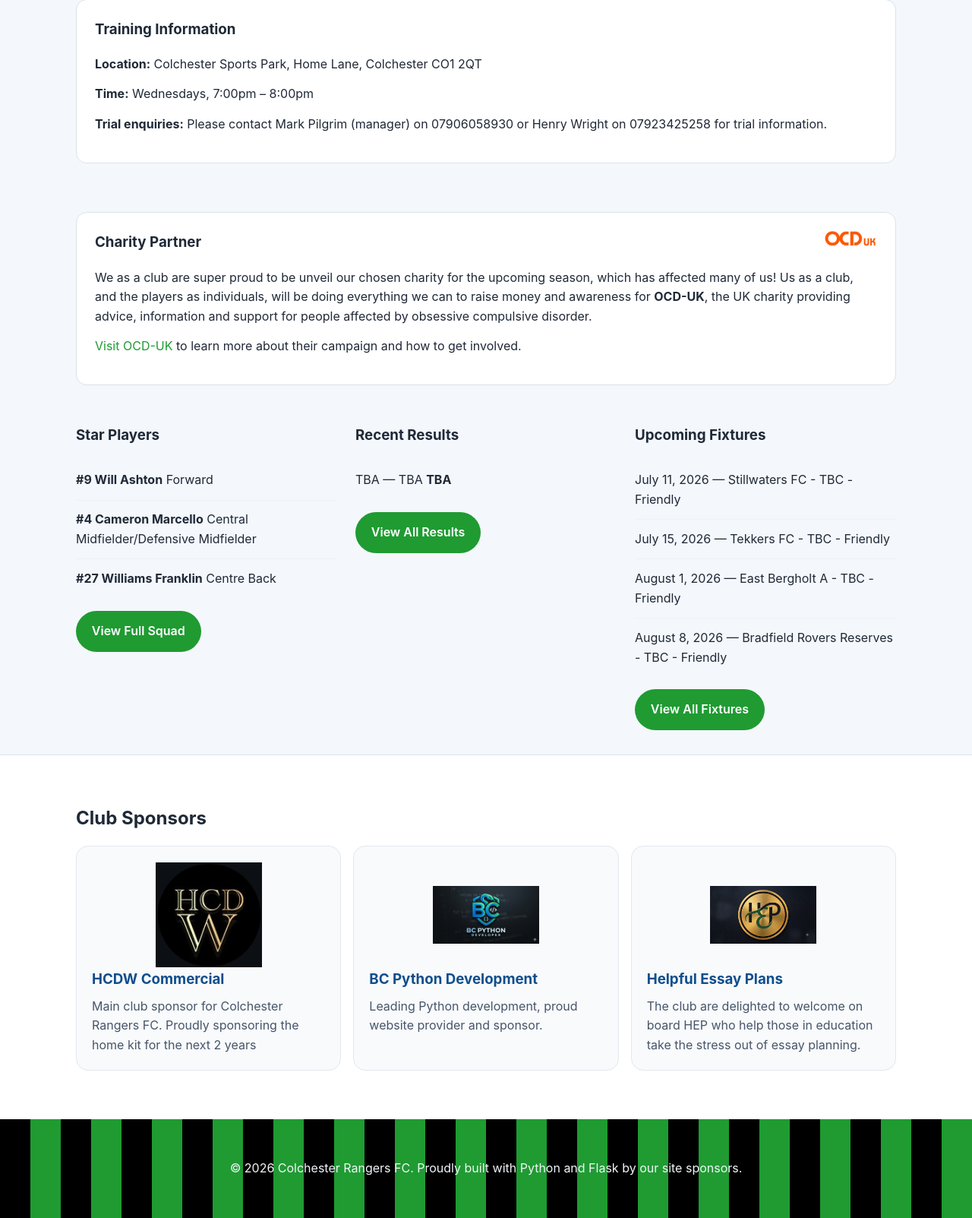
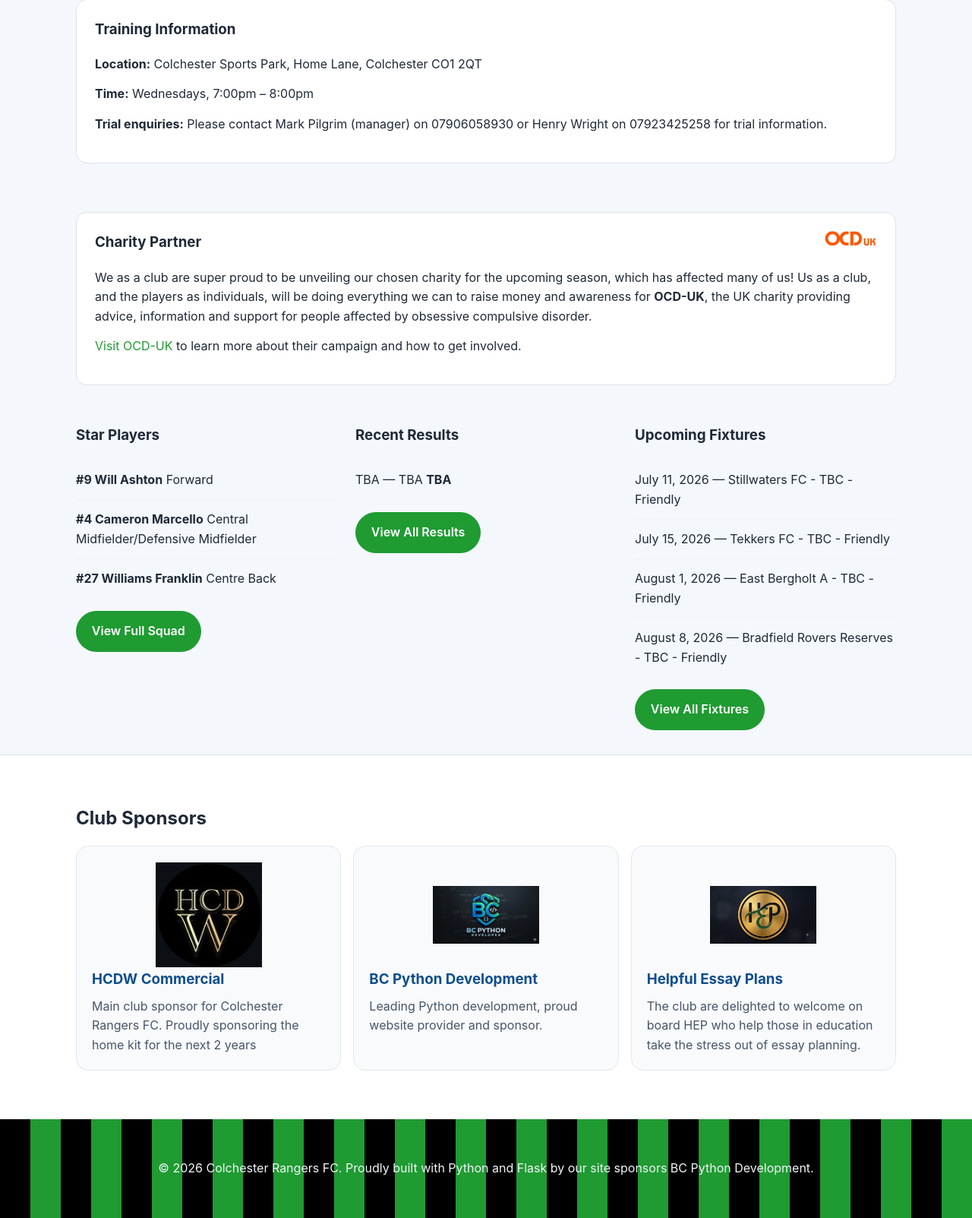
Before and after one commit to borit90/CRFC, a Flask app: page /home in a window 1280 px wide. Shown: the part 1182-2785 px from the top of the page at 76% size. Run offline with Flask 3, Linux system fonts and the light colour scheme.

Commit message:
updated a few glitches RE menu, spelling error

```diff
--- a/static/css/style.css
+++ b/static/css/style.css
@@ -235,6 +235,7 @@
     padding: 0.75rem 0.5rem;
     border-radius: 10px;
     background: rgba(255, 255, 255, 0.08);
+    color: #ffffff;
   }
 
   .site-header.nav-open .site-nav {
--- a/templates/base.html
+++ b/templates/base.html
@@ -106,7 +106,7 @@
         {% if footer_sponsor %}
           <p>© {{ 2026 }} Colchester Rangers FC. Proudly sponsored by <a href="{{ footer_sponsor.url or '#' }}" target="_blank" rel="noopener noreferrer">BC Python Dev</a>.</p>
         {% else %}
-          <p>© {{ 2026 }} Colchester Rangers FC. Proudly built with Python and Flask by our site sponsors.</p>
+          <p>© {{ 2026 }} Colchester Rangers FC. Proudly built with Python and Flask by our site sponsors BC Python Development.</p>
         {% endif %}
       </div>
     </footer>
--- a/templates/index.html
+++ b/templates/index.html
@@ -39,7 +39,7 @@
         <img src="{{ url_for('static', filename='images/OCD-logo.png') }}" alt="OCD-UK logo" class="charity-logo" />
       </a>
       <h3>Charity Partner</h3>
-      <p>We as a club are super proud to be unveil our chosen charity for the upcoming season, which has affected many of us! Us as a club, and the players as individuals, will be doing everything we can to raise money and awareness for <strong>OCD-UK</strong>, the UK charity providing advice, information and support for people affected by obsessive compulsive disorder.</p>
+      <p>We as a club are super proud to be unveiling our chosen charity for the upcoming season, which has affected many of us! Us as a club, and the players as individuals, will be doing everything we can to raise money and awareness for <strong>OCD-UK</strong>, the UK charity providing advice, information and support for people affected by obsessive compulsive disorder.</p>
       <p><a href="https://www.ocduk.org/" target="_blank" rel="noopener noreferrer">Visit OCD-UK</a> to learn more about their campaign and how to get involved.</p>
     </div>
   </section>
```
